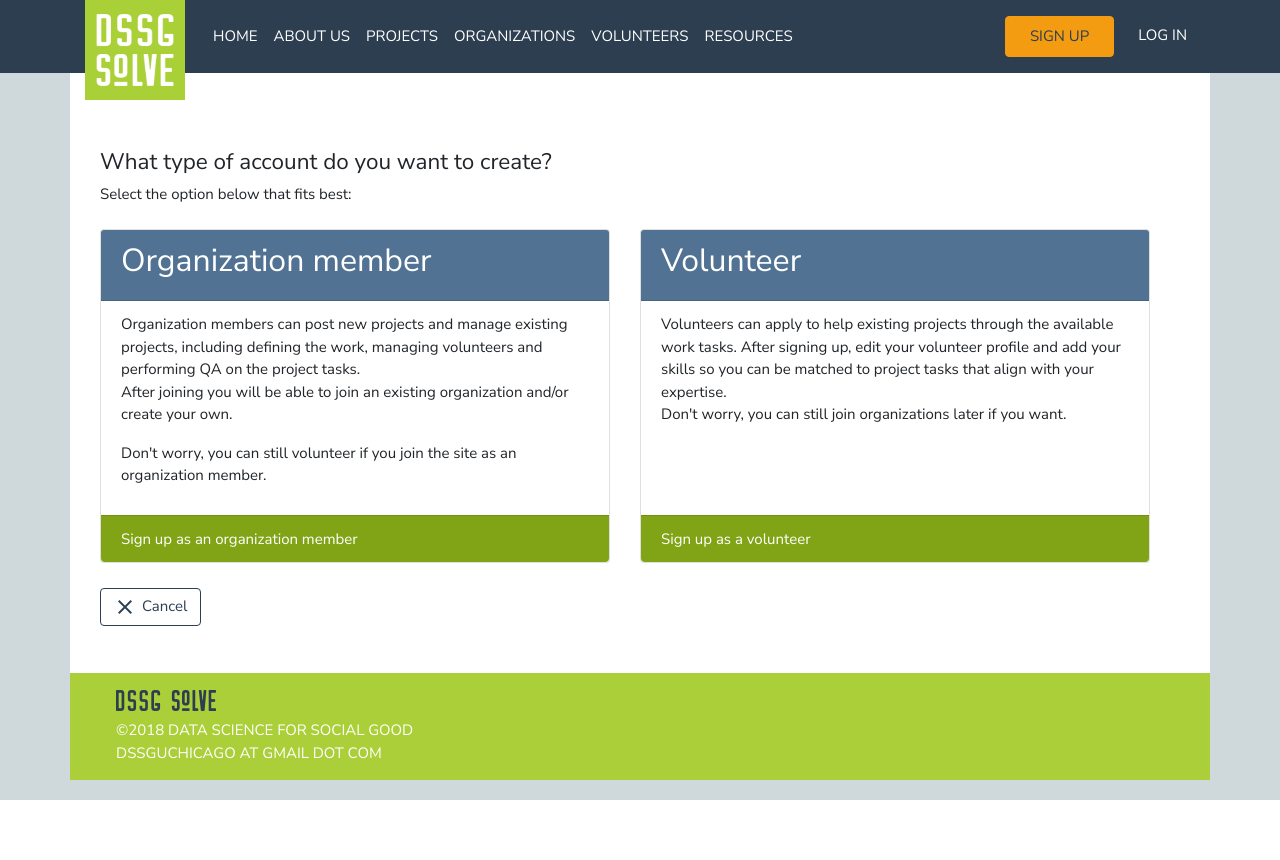
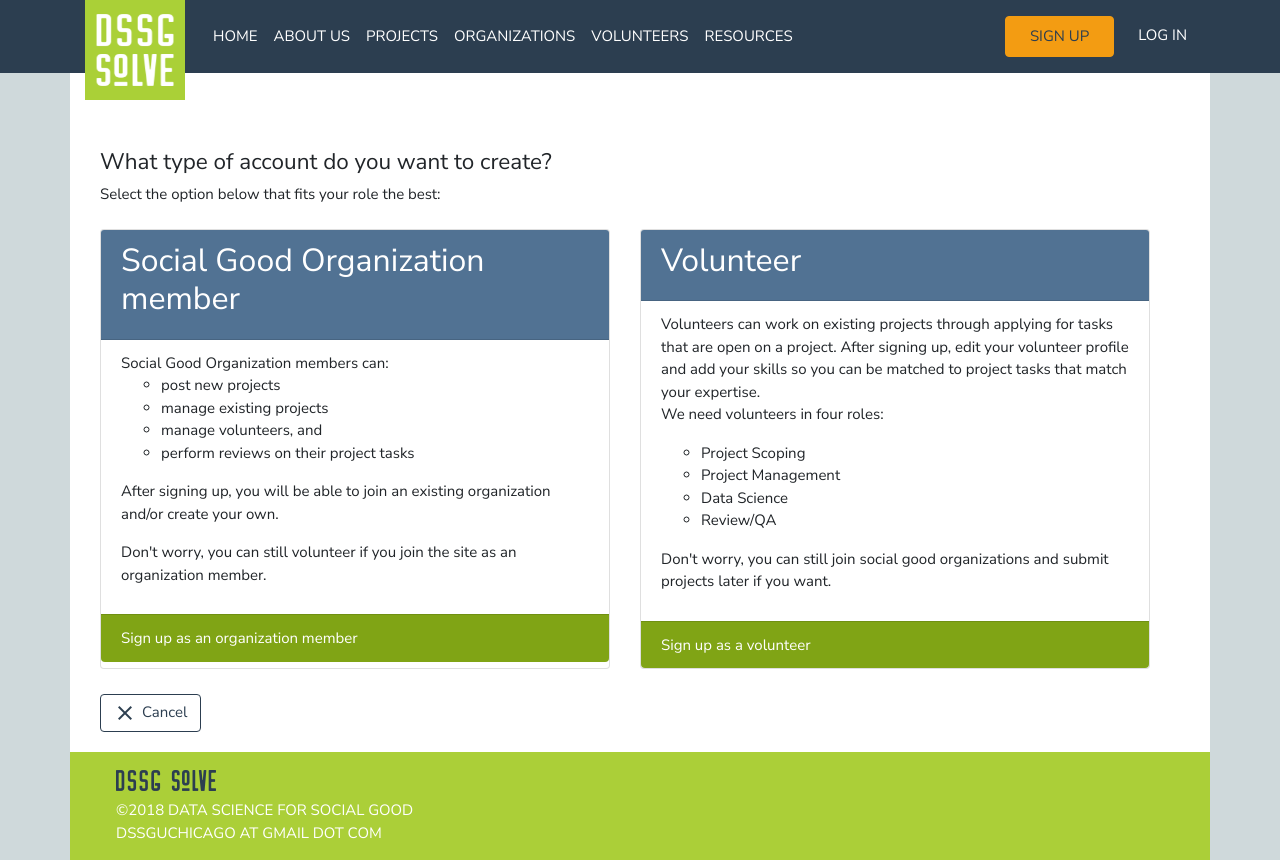
Before and after one commit to dssg/marketplace, a Django app: template src/dssgmkt/templates/dssgmkt/signup_type_select.html in a window 1280 px wide. Before the commit the page ends 800 px from the top, so only its background shows below. Run offline with Django 3.2, Linux system fonts and the light colour scheme; the template is opened without the code that fills it, so the values that code supplies are empty; some libraries are stand-ins or nearby versions.

Commit message:
mostly language edits

```diff
--- a/src/dssgmkt/templates/dssgmkt/signup_type_select.html
+++ b/src/dssgmkt/templates/dssgmkt/signup_type_select.html
@@ -5,20 +5,23 @@
   <div class="col-lg-12">
     <h4 class="section-header">What type of account do you want to create?</h4>
 
-    <p>Select the option below that fits best:</p>
+    <p>Select the option below that fits your role the best:</p>
 
     <div class="row mt-4">
      <div class="card-deck main-cards col-lg-12">
       <div class="card">
-       <div class="card-header"><h3>Organization member</h3></div>
+       <div class="card-header"><h3>Social Good Organization member</h3></div>
        <ul class="list-group list-group-flush">
          <li class="list-group-item">
-            Organization members can post new projects and manage existing projects,
-            including defining the work, managing volunteers and performing QA on
-            the project tasks.
-
-            <p>After joining you will be able to join an existing organization and/or create your own.</p>
-            <p>Don't worry, you can still volunteer if you join the site as an organization member.</p>
+            Social Good Organization members can:
+            <ul>
+            <li> post new projects
+            <li> manage existing projects
+            <li>manage volunteers, and
+            <li>perform reviews on their project tasks
+            </ul>
+            <p><p>After signing up, you will be able to join an existing organization and/or create your own.</p></p>
+            <p><p>Don't worry, you can still volunteer if you join the site as an organization member.</p></p>
           </li>
           <a class="list-group-item list-group-item-action bg-success text-white" href="{% url 'dssgmkt:signup_form' 'organization' %}">
            Sign up as an organization member
@@ -29,10 +32,17 @@
        <div class="card-header"><h3>Volunteer</h3></div>
        <ul class="list-group list-group-flush flex-grow-1">
          <li class="list-group-item flex-grow-1">
-           Volunteers can apply to help existing projects through the available work tasks.
+           Volunteers can work on existing projects through applying for tasks that are open on a project.
            After signing up, edit your volunteer profile and add your skills so you can be
-           matched to project tasks that align with your expertise.
-            <p>Don't worry, you can still join organizations later if you want.</p>
+           matched to project tasks that match your expertise. <p>We need volunteers in four roles:
+           <ul>
+            <li> Project Scoping</li>
+            <li> Project Management</li>
+            <li> Data Science</li>
+            <li> Review/QA</li>
+          </ul>
+          <p>
+            <p>Don't worry, you can still join social good organizations and submit projects later if you want.</p>
           </li>
           <a class="list-group-item list-group-item-action bg-success text-white" href="{% url 'dssgmkt:signup_form' 'volunteer' %}">
            Sign up as a volunteer
```
